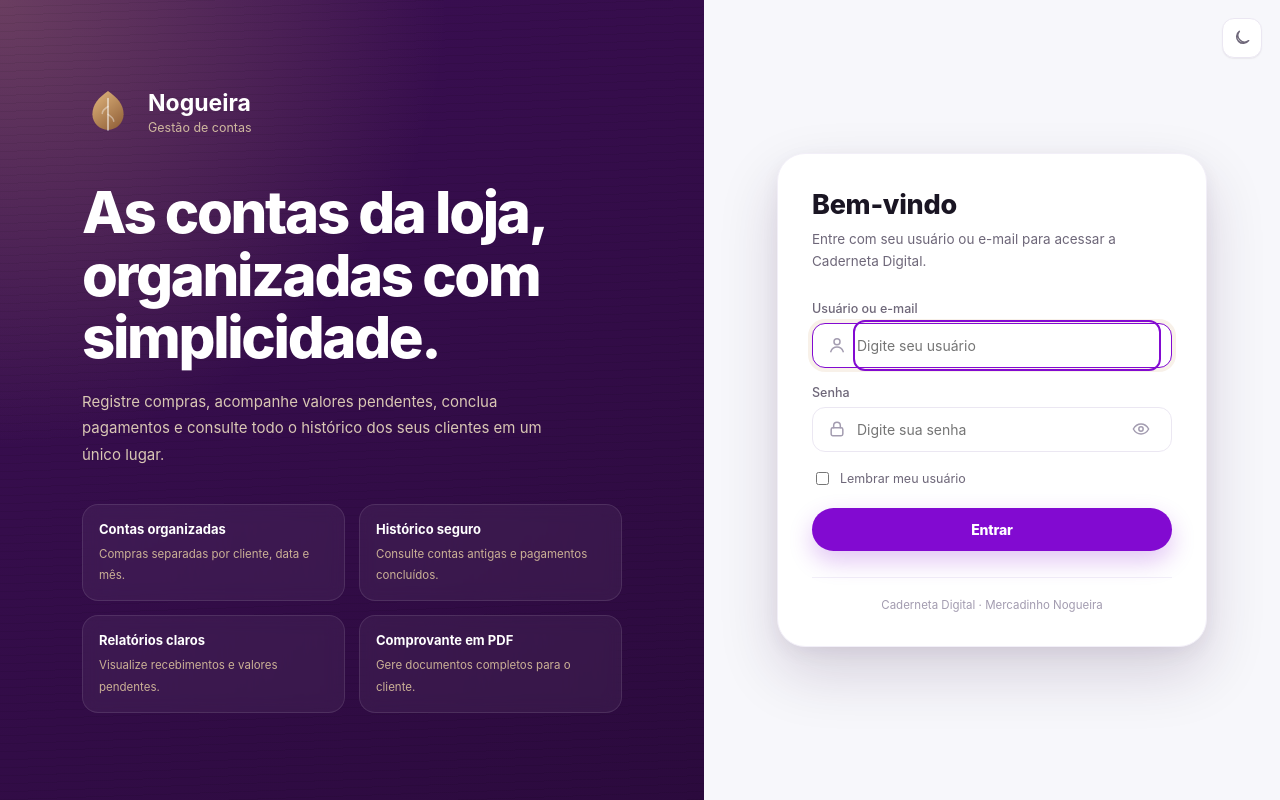
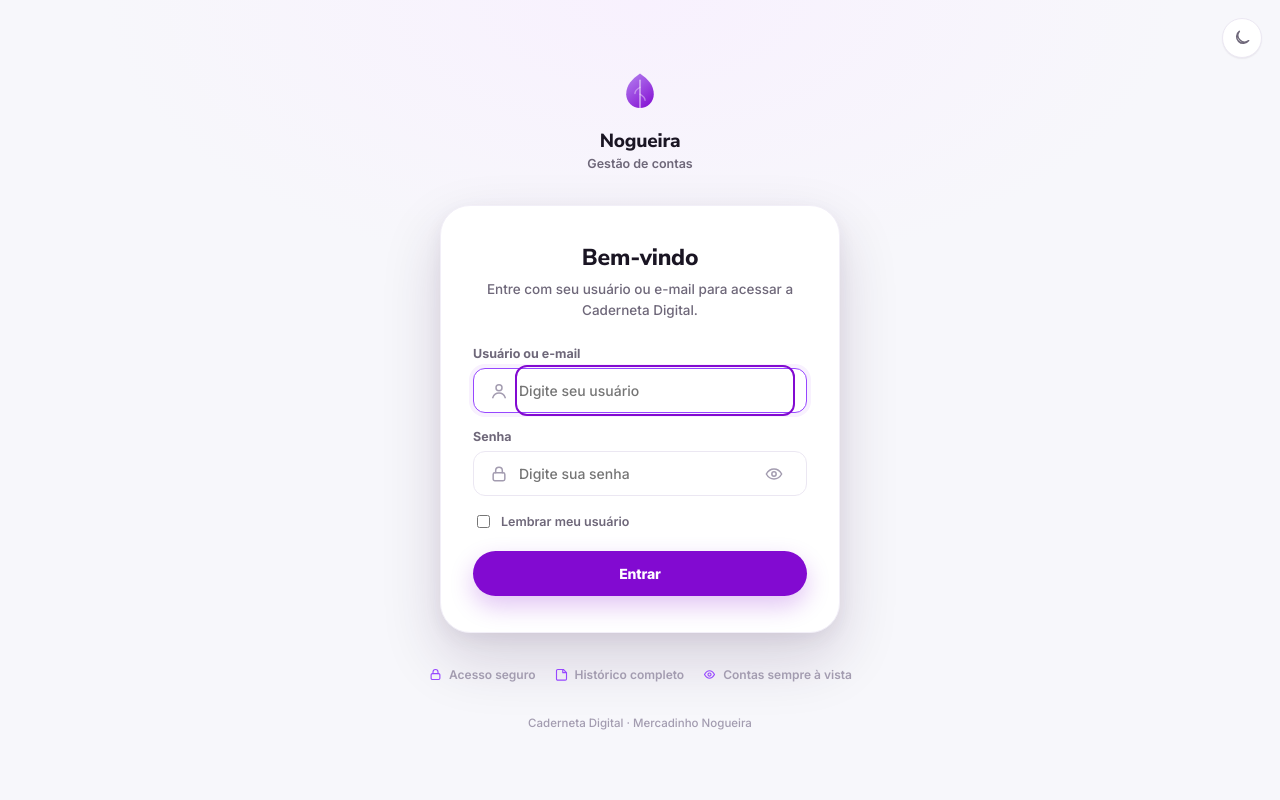
Before and after one commit to Lucin926/mercadinho_nogueira, a website: page login.html in a window 1280 px wide. Drawn offline with Linux system fonts and the light colour scheme.

Commit message:
Atualizei a tela de login

```diff
--- a/login.html
+++ b/login.html
@@ -19,7 +19,7 @@
   />
 
   <link
-    href="https://fonts.googleapis.com/css2?family=Poppins:wght@300;400;500;600;700;800&display=swap"
+    href="https://fonts.googleapis.com/css2?family=Inter:wght@400;500;600;700;800;900&family=Nunito+Sans:wght@600;700;800;900&display=swap"
     rel="stylesheet"
   />
 
@@ -31,156 +31,80 @@
   <style>
     .login-page {
       min-height: 100vh;
-      display: grid;
-      grid-template-columns: 1.1fr 0.9fr;
-      background: var(--ivory);
-    }
-
-    .login-visual {
-      position: relative;
-      overflow: hidden;
       display: flex;
+      flex-direction: column;
       align-items: center;
       justify-content: center;
-      padding: 56px;
+      gap: 34px;
+      padding: 40px 20px;
       background:
-        radial-gradient(
-          circle at top left,
-          rgba(227, 184, 127, 0.28),
-          transparent 42%
-        ),
-        linear-gradient(
-          145deg,
-          var(--walnut-800),
-          var(--walnut-900)
-        );
-      color: #fff;
-    }
-
-    .login-visual::before {
-      content: "";
-      position: absolute;
-      inset: 0;
-      opacity: 0.06;
-      background-image:
-        repeating-linear-gradient(
-          178deg,
-          transparent 0 7px,
-          #000 7px 8px
-        );
-    }
-
-    .login-visual-content {
-      position: relative;
-      z-index: 1;
-      max-width: 540px;
+        radial-gradient(60% 50% at 50% 0%, var(--purple-50), transparent 70%),
+        var(--ivory);
     }
 
     .login-brand {
-      display: inline-flex;
+      display: flex;
+      flex-direction: column;
       align-items: center;
-      gap: 14px;
-      margin-bottom: 42px;
+      gap: 12px;
+      text-align: center;
     }
 
     .login-brand-mark {
-      width: 52px;
-      height: 52px;
+      width: 46px;
+      height: 46px;
       display: block;
     }
 
     .login-brand-text strong {
       display: block;
-      font-size: 23px;
-      line-height: 1.1;
+      font-family: var(--font-display);
+      font-size: 19px;
+      font-weight: 800;
+      color: var(--ink);
+      letter-spacing: -.01em;
     }
 
     .login-brand-text small {
       display: block;
-      color: #cfb89f;
+      color: var(--ink-soft);
       font-size: 12.5px;
-      margin-top: 4px;
-    }
-
-    .login-visual-content h1 {
-      font-size: clamp(34px, 5vw, 58px);
-      line-height: 1.08;
-      letter-spacing: -0.04em;
-      margin-bottom: 20px;
-      max-width: 520px;
-    }
-
-    .login-visual-content p {
-      max-width: 470px;
-      color: #d9c7b4;
-      font-size: 15px;
-      line-height: 1.75;
-    }
-
-    .login-features {
-      display: grid;
-      grid-template-columns: repeat(2, 1fr);
-      gap: 14px;
-      margin-top: 36px;
-    }
-
-    .login-feature {
-      padding: 16px;
-      border: 1px solid rgba(255,255,255,.1);
-      border-radius: 16px;
-      background: rgba(255,255,255,.05);
-      backdrop-filter: blur(8px);
-    }
-
-    .login-feature strong {
-      display: block;
-      font-size: 13px;
-      margin-bottom: 5px;
-    }
-
-    .login-feature span {
-      color: #cbb196;
-      font-size: 11.5px;
-      line-height: 1.5;
-    }
-
-    .login-form-area {
-      display: flex;
-      align-items: center;
-      justify-content: center;
-      padding: 42px;
-      background: var(--ivory);
+      font-weight: 600;
+      margin-top: 2px;
     }
 
     .login-card {
       width: 100%;
-      max-width: 430px;
+      max-width: 400px;
       background: var(--paper);
       border: 1px solid var(--line-soft);
-      border-radius: 28px;
-      padding: 34px;
+      border-radius: var(--radius-xl);
+      padding: 36px 32px;
       box-shadow: var(--shadow-lg);
     }
 
     .login-card-head {
-      margin-bottom: 28px;
+      margin-bottom: 26px;
+      text-align: center;
     }
 
     .login-card-head h2 {
-      font-size: 27px;
-      margin-bottom: 8px;
+      font-size: 23px;
+      margin-bottom: 6px;
+      color: var(--ink);
     }
 
     .login-card-head p {
       color: var(--ink-soft);
       font-size: 13.5px;
-      line-height: 1.6;
+      line-height: 1.55;
+      font-weight: 500;
     }
 
     .login-form {
       display: flex;
       flex-direction: column;
-      gap: 17px;
+      gap: 16px;
     }
 
     .login-label {
@@ -189,16 +113,16 @@
       gap: 7px;
       color: var(--ink-soft);
       font-size: 12.5px;
-      font-weight: 500;
+      font-weight: 700;
     }
 
     .login-input-wrap {
       display: flex;
       align-items: center;
       gap: 10px;
-      border: 1px solid var(--line);
-      border-radius: 13px;
-      padding: 0 14px;
+      border: 1.5px solid var(--line);
+      border-radius: var(--radius-sm);
+      padding: 0 15px;
       background: var(--paper);
       transition:
         border-color .18s var(--ease),
@@ -206,8 +130,8 @@
     }
 
     .login-input-wrap:focus-within {
-      border-color: var(--copper-500);
-      box-shadow: 0 0 0 4px rgba(198, 138, 78, .12);
+      border-color: var(--purple-400);
+      box-shadow: 0 0 0 4px var(--purple-50);
     }
 
     .login-input-wrap .ico {
@@ -222,23 +146,25 @@
       color: var(--ink);
       padding: 13px 0;
       font-size: 14px;
+      font-weight: 500;
     }
 
     .password-toggle {
       width: 34px;
       height: 34px;
       border: none;
-      border-radius: 9px;
+      border-radius: var(--radius-pill);
       background: transparent;
       color: var(--ink-faint);
       display: flex;
       align-items: center;
       justify-content: center;
+      flex: 0 0 auto;
     }
 
     .password-toggle:hover {
-      background: var(--ivory-2);
-      color: var(--walnut-700);
+      background: var(--purple-50);
+      color: var(--purple-600);
     }
 
     .login-options {
@@ -254,21 +180,23 @@
       gap: 8px;
       color: var(--ink-soft);
       font-size: 12.5px;
+      font-weight: 600;
     }
 
     .remember input {
-      accent-color: var(--copper-500);
+      accent-color: var(--purple-500);
     }
 
     .login-error {
       display: none;
       background: var(--red-bg);
       color: var(--red);
-      border: 1px solid rgba(194, 74, 62, .22);
+      border: 1px solid rgba(229, 72, 77, .22);
       padding: 12px 14px;
-      border-radius: 12px;
+      border-radius: var(--radius-sm);
       font-size: 12.5px;
       line-height: 1.5;
+      font-weight: 500;
     }
 
     .login-error.is-show {
@@ -278,17 +206,39 @@
     .login-submit {
       width: 100%;
       justify-content: center;
-      margin-top: 3px;
-      padding: 13px 20px;
+      margin-top: 4px;
+      padding: 14px 20px;
+    }
+
+    /* pequenas informações básicas, discretas, abaixo do card */
+    .login-info {
+      display: flex;
+      align-items: center;
+      justify-content: center;
+      gap: 18px;
+      flex-wrap: wrap;
+      color: var(--ink-faint);
+      font-size: 12px;
+      font-weight: 600;
+    }
+
+    .login-info span {
+      display: inline-flex;
+      align-items: center;
+      gap: 6px;
+    }
+
+    .login-info .ico {
+      width: 15px;
+      height: 15px;
+      color: var(--purple-400);
     }
 
     .login-footer {
-      margin-top: 26px;
-      padding-top: 20px;
-      border-top: 1px solid var(--line-soft);
-      text-align: center;
       color: var(--ink-faint);
       font-size: 11.5px;
+      font-weight: 500;
+      text-align: center;
     }
 
     .login-theme {
@@ -298,7 +248,7 @@
       width: 40px;
       height: 40px;
       border: 1px solid var(--line);
-      border-radius: 12px;
+      border-radius: var(--radius-pill);
       background: var(--paper);
       color: var(--ink-soft);
       display: flex;
@@ -308,56 +258,22 @@
       z-index: 20;
     }
 
-    @media (max-width: 900px) {
-      .login-page {
-        grid-template-columns: 1fr;
-      }
-
-      .login-visual {
-        min-height: auto;
-        padding: 38px 24px 46px;
-      }
-
-      .login-visual-content h1 {
-        font-size: 35px;
-      }
-
-      .login-features {
-        display: none;
-      }
-
-      .login-form-area {
-        padding: 24px 18px 42px;
-      }
-
+    @media (max-width: 520px) {
       .login-card {
-        margin-top: -22px;
-        position: relative;
-        z-index: 2;
-        padding: 26px 22px;
-      }
-    }
-
-    @media (max-width: 520px) {
-      .login-visual {
-        padding-top: 28px;
-      }
-
-      .login-brand {
-        margin-bottom: 26px;
-      }
-
-      .login-visual-content p {
-        font-size: 13px;
+        padding: 28px 22px;
       }
 
       .login-card-head h2 {
-        font-size: 23px;
+        font-size: 21px;
       }
 
       .login-options {
         align-items: flex-start;
         flex-direction: column;
+      }
+
+      .login-info {
+        gap: 12px 16px;
       }
     }
   </style>
@@ -376,10 +292,6 @@
   </button>
 
   <main class="login-page">
-
-    <section class="login-visual">
-
-      <div class="login-visual-content">
 
     <div class="login-brand">
 
@@ -421,8 +333,8 @@
               y2="33"
               gradientUnits="userSpaceOnUse"
             >
-                  <stop stop-color="#E3B87F" />
-                  <stop offset="1" stop-color="#8B5A34" />
+              <stop stop-color="#B584F0" />
+              <stop offset="1" stop-color="#820AD1" />
             </linearGradient>
           </defs>
         </svg>
@@ -434,54 +346,6 @@
       </div>
 
     </div>
-
-        <h1>
-          As contas da loja, organizadas com simplicidade.
-        </h1>
-
-        <p>
-          Registre compras, acompanhe valores pendentes,
-          conclua pagamentos e consulte todo o histórico
-          dos seus clientes em um único lugar.
-        </p>
-
-        <div class="login-features">
-
-          <div class="login-feature">
-            <strong>Contas organizadas</strong>
-            <span>
-              Compras separadas por cliente, data e mês.
-            </span>
-          </div>
-
-          <div class="login-feature">
-            <strong>Histórico seguro</strong>
-            <span>
-              Consulte contas antigas e pagamentos concluídos.
-            </span>
-          </div>
-
-          <div class="login-feature">
-            <strong>Relatórios claros</strong>
-            <span>
-              Visualize recebimentos e valores pendentes.
-            </span>
-          </div>
-
-          <div class="login-feature">
-            <strong>Comprovante em PDF</strong>
-            <span>
-              Gere documentos completos para o cliente.
-            </span>
-          </div>
-
-        </div>
-
-      </div>
-
-    </section>
-
-    <section class="login-form-area">
 
     <div class="login-card">
 
@@ -595,13 +459,26 @@
 
       </form>
 
+    </div>
+
+    <div class="login-info">
+      <span>
+        <svg class="ico" viewBox="0 0 24 24" fill="none" stroke="currentColor" stroke-width="1.8" stroke-linecap="round" stroke-linejoin="round"><rect x="5" y="10.5" width="14" height="9.5" rx="2"/><path d="M8 10.5V8a4 4 0 0 1 8 0v2.5"/></svg>
+        Acesso seguro
+      </span>
+      <span>
+        <svg class="ico" viewBox="0 0 24 24" fill="none" stroke="currentColor" stroke-width="1.8" stroke-linecap="round" stroke-linejoin="round"><path d="M4 19V6a2 2 0 0 1 2-2h9l5 5v10a2 2 0 0 1-2 2H6a2 2 0 0 1-2-2Z"/><path d="M14 4v5h5"/></svg>
+        Histórico completo
+      </span>
+      <span>
+        <svg class="ico" viewBox="0 0 24 24" fill="none" stroke="currentColor" stroke-width="1.8" stroke-linecap="round" stroke-linejoin="round"><path d="M4 12s3.4-6 8-6 8 6 8 6-3.4 6-8 6-8-6-8-6Z"/><circle cx="12" cy="12" r="2.5"/></svg>
+        Contas sempre à vista
+      </span>
+    </div>
+
     <div class="login-footer">
       Caderneta Digital · Mercadinho Nogueira
     </div>
-
-      </div>
-
-    </section>
 
   </main>
 
```
Lines whose indentation alone changed are shown as unchanged.
